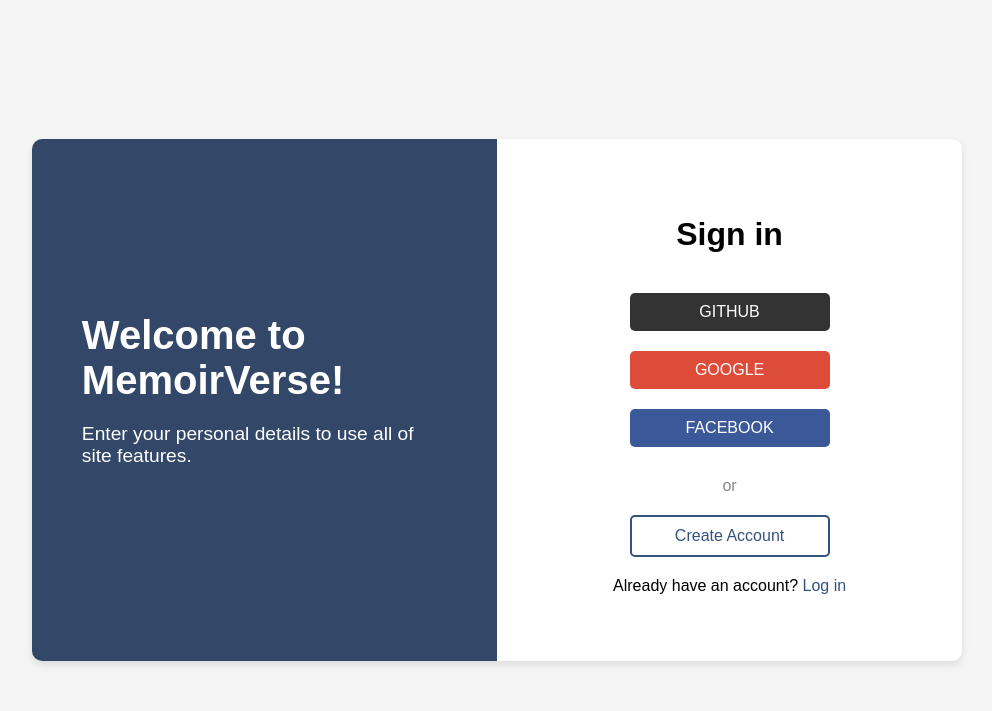
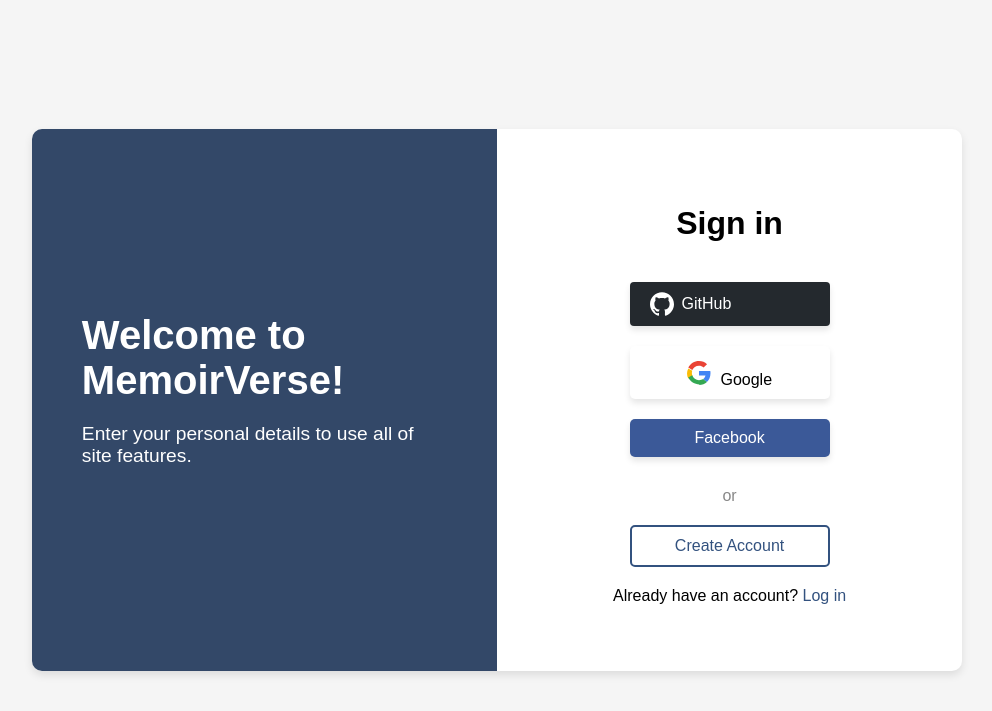
Before and after one commit to PUP-BSIT/project-sixth_sense, a PHP site: page / in a window 1280 px wide. Shown: the top 711 px of the page, without its empty margins (143-1135 px from the left). Run offline with PHP 8.4, Linux system fonts and the light colour scheme.

Commit message:
add new changes

```diff
--- a/MemoirVerse.UI/index.css
+++ b/MemoirVerse.UI/index.css
@@ -59,11 +59,27 @@ body {
   border-radius: 5px;
   font-size: 1em;
   cursor: pointer;
-  transition: background-color 0.3s;
+  box-shadow: 0 4px 6px rgba(0, 0, 0, 0.1);
+  transition: background-color 0.3s ease, transform 0.3s ease;
+  background-color: #ffffff;
+  font-family: 'Google Sans', sans-serif;
+}
+
+.signin-btn.github {
+  padding: 10px 20px;
+    font-size: 16px;
+    font-weight: 500;
+    color: white;
+    background-color: #24292e; /* GitHub's brand color */
+    border: none;
+    border-radius: 4px;
+    cursor: pointer;
+    display: flex;
+    align-items: center;
 }
 
 .github {
-  background-color: #333;
+  background-color: #24292e;
   color: #ffffff;
 }
 
@@ -71,13 +87,26 @@ body {
   background-color: #444;
 }
 
+.github-icon {
+  width: 24px;
+  height: 24px;
+  margin-right: 8px;
+}
+
 .google {
-  background-color: #dd4b39;
-  color: #ffffff;
+  background-color: #ffffff;
 }
 
 .google:hover {
-  background-color: #c23321;
+  background-color: #e9e9e9;
+}
+
+.google-icon {
+  align-items: center;
+  width: 24px;
+  height: 24px;
+  margin-right: 5px;
+  margin-top: 5px;
 }
 
 .facebook {
--- a/MemoirVerse.UI/index.html
+++ b/MemoirVerse.UI/index.html
@@ -14,9 +14,28 @@
 
      <div class="signin-section">
         <h2>Sign in</h2>
-        <button class="signin-btn github">GITHUB</button>
-        <button class="signin-btn google">GOOGLE</button>
-        <button class="signin-btn facebook">FACEBOOK</button>
+
+        <button class="signin-btn github">
+          <svg class="github-icon" viewBox="0 0 24 24" xmlns="http://www.w3.org/2000/svg">
+          <path d="M12 .297c-6.63 0-12 5.373-12 12 0 5.303 3.438 9.8 8.205 11.385.6.113.82-.258.82-.577 0-.285-.01-1.04-.015-2.04-3.338.724-4.042-1.61-4.042-1.61C4.422
+          18.07 3.633 17.7 3.633 17.7c-1.087-.744.084-.729.084-.729 1.205.084 1.838 1.236 1.838 1.236 1.07 1.835 2.809 1.305 3.495.998.108-.776.417-1.305.76-1.605-2.665
+          -.3-5.466-1.332-5.466-5.93 0-1.31.465-2.38 1.235-3.22-.135-.303-.54-1.523.105-3.176 0 0 1.005-.322 3.3 1.23.96-.267 1.98-.399 3-.405 1.02.006 2.04.138 3 .405
+          2.28-1.552 3.285-1.23 3.285-1.23.645 1.653.24 2.873.12 3.176.765.84 1.23 1.91 1.23 3.22 0 4.61-2.805 5.625-5.475 5.92.42.36.81 1.096.81 2.22 0 1.606-.015 2.896
+          -.015 3.286 0 .315.21.69.825.57C20.565 22.092 24 17.592 24 12.297c0-6.627-5.373-12-12-12" fill="#ffffff"/>
+      </svg>GitHub</button>
+
+        <button class="signin-btn google">
+          <svg class="google-icon" viewBox="0 0 48 48" xmlns="http://www.w3.org/2000/svg">
+              <path fill="#EA4335" d="M24 9.5c3.54 0 6.71 1.22 9.21 3.6l6.85-6.85C35.9 2.38 30.47 0 24 0 14.62 0 6.51 5.38 2.56 13.22l7.98 4.63C12.43 13.72 17.74 9.5 24 9.5z"/>
+              <path fill="#4285F4" d="M46.98 24.55c0-1.57-.14-3.09-.38-4.55H24v9.02h12.94c-.58 2.96-2.26 5.48-4.78 7.18l7.73 6c4.51-4.18 7.09-10.36 7.09-17.65z"/>
+              <path fill="#FBBC05" d="M10.53 28.59c-.48-1.45-.76-2.99-.76-4.59s.27-3.14.76-4.59l-7.98-4.63c-1.59 3.05-2.51 6.57-2.51 10.22 0 3.65.92 7.17 2.51 10.22l7.98-4.63z"/>
+              <path fill="#34A853" d="M24 48c6.48 0 11.93-2.13 15.89-5.81l-7.73-6c-2.15 1.45-4.92 2.3-8.16 2.3-6.26 0-11.57-4.22-13.47-9.91l-7.98 4.63c4.04 7.84 12.67 13.79 22.45 13.79z"/>
+              <path fill="none" d="M0 0h48v48H0z"/>
+          </svg>
+          Google
+      </button>
+
+        <button class="signin-btn facebook">Facebook</button>
 
         <div class="separator">or</div>
         <button class="create-account-btn">Create Account</button>
```
